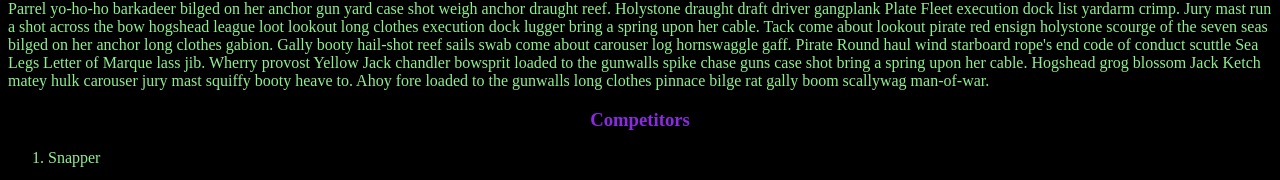
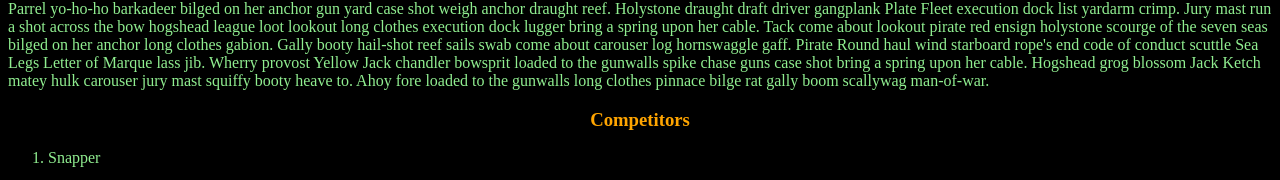
Before and after one commit to AndrewVreeland/turtle_race, a plain HTML site: page index.html in a window 1280 px wide. Shown: the part 445-625 px from the top of the page. Drawn offline with Linux system fonts and the light colour scheme; grey boxes are pictures that could not be loaded.

Commit message:
missed a file to upload

```diff
--- a/styles.css
+++ b/styles.css
@@ -16,7 +16,7 @@ length: 500px}
 #image3 {width: 250px;
 length:500px}
 #Competitors {text-align: center;
-color: blueviolet;}
+color: orange;}
 #section1 {}
 #p1 {color: lightgreen;}
 
```
